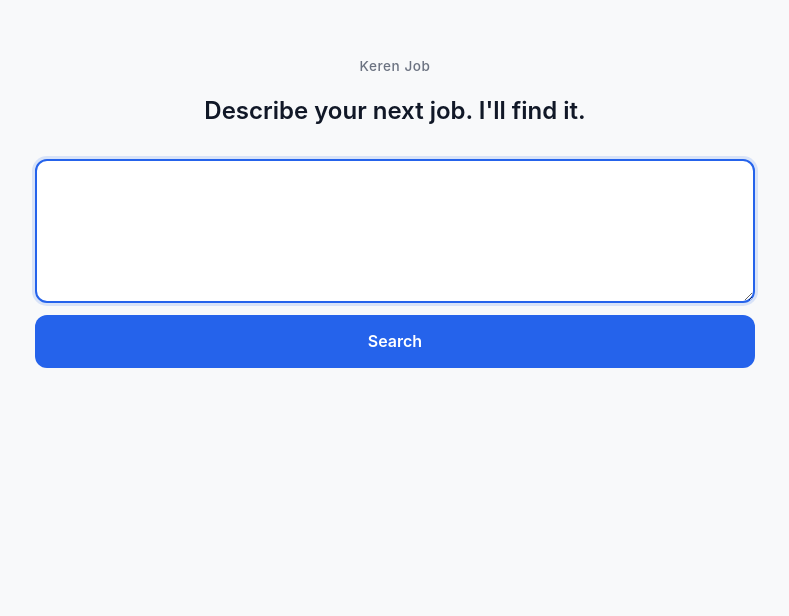
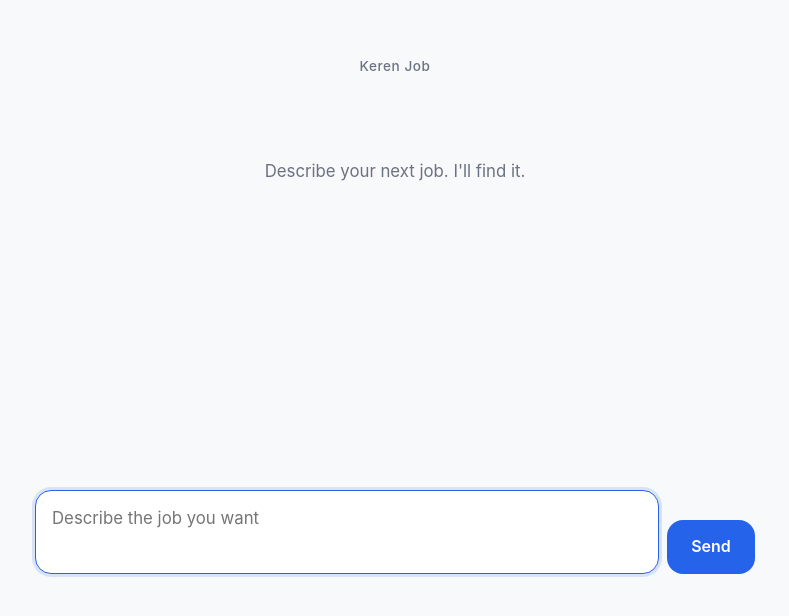
Before and after one commit to danieliyahu1/keren-job, a Spring Boot app: page / in a window 1280 px wide. Shown: the top 616 px of the page, without its empty margins (245-1034 px from the left). Run offline with Spring Boot 4, Linux system fonts and the light colour scheme.

Commit message:
feat: make the page read as an ongoing chat

```diff
--- a/src/main/resources/static/css/app.css
+++ b/src/main/resources/static/css/app.css
@@ -29,15 +29,6 @@ h1 {
     text-align: center;
     margin-bottom: 16px;
     letter-spacing: 0.04em;
-}
-
-.headline {
-    font-size: 1.5rem;
-    font-weight: 600;
-    color: #111827;
-    text-align: center;
-    margin-bottom: 32px;
-    line-height: 1.4;
 }
 
 form {
@@ -95,9 +86,7 @@ button:disabled {
 }
 
 #loading {
-    margin-top: 24px;
-    text-align: center;
-    color: #6b7280;
+    margin: 0 0 4px;
 }
 
 .htmx-indicator {
@@ -118,10 +107,6 @@ button:disabled {
     50% { opacity: 0.4; }
 }
 
-#loading.htmx-indicator {
-    animation: pulse 1.4s ease-in-out infinite;
-}
-
 #validation-message {
     margin-top: 12px;
     padding: 12px 16px;
@@ -139,8 +124,20 @@ button:disabled {
 .conversation {
     display: flex;
     flex-direction: column;
-    gap: 16px;
-    margin-top: 32px;
+    gap: 12px;
+    margin: 24px 0 16px;
+    min-height: 45vh;
+}
+
+.empty-state {
+    padding: 56px 8px;
+    color: #6b7280;
+    font-size: 1.05rem;
+    text-align: center;
+}
+
+.empty-state[hidden] {
+    display: none;
 }
 
 .turn {
@@ -160,17 +157,54 @@ button:disabled {
     padding: 12px 16px;
     color: #fff;
     background: #2563eb;
-    border-radius: 14px;
+    border-radius: 16px 16px 4px 16px;
     white-space: pre-wrap;
     overflow-wrap: anywhere;
 }
 
 .turn-assistant .bubble {
     width: 100%;
-    padding: 24px;
+    max-width: 92%;
+    padding: 20px 22px;
     background: #fff;
     border: 1px solid #e4e4e7;
-    border-radius: 12px;
+    border-radius: 16px 16px 16px 4px;
+    overflow-wrap: anywhere;
+}
+
+.turn-assistant .bubble.typing {
+    width: auto;
+    color: #6b7280;
+    font-size: 0.9rem;
+    animation: pulse 1.4s ease-in-out infinite;
+}
+
+.composer {
+    position: sticky;
+    bottom: 0;
+    flex-direction: row;
+    align-items: flex-end;
+    gap: 8px;
+    padding: 12px 0 16px;
+    background: #f8f9fa;
+}
+
+.composer textarea {
+    flex: 1;
+    min-height: 52px;
+    max-height: 140px;
+    padding: 14px 16px;
+    border-width: 1px;
+    border-radius: 16px;
+    resize: none;
+}
+
+.composer button {
+    width: auto;
+    min-width: 88px;
+    min-height: 52px;
+    padding: 14px 20px;
+    border-radius: 16px;
 }
 
 .response-body {
@@ -299,10 +333,6 @@ button:disabled {
         min-height: 110px;
     }
 
-    .response-wrapper {
-        padding: 28px 28px;
-    }
-
     .response-body {
         font-size: 1.05rem;
         line-height: 1.75;
--- a/src/main/resources/templates/index.html
+++ b/src/main/resources/templates/index.html
@@ -10,34 +10,42 @@
 <body>
     <main>
         <h1>Keren Job</h1>
-        <p class="headline">Describe your next job. I'll find it.</p>
-        <form hx-post="/api/search"
-              hx-target="#conversation"
-              hx-swap="beforeend"
-              hx-indicator="#loading">
-            <textarea name="query"
-                      rows="4"
-                      autofocus></textarea>
-            <button type="submit">Search</button>
-        </form>
+
+        <div id="conversation" class="conversation">
+            <p id="empty-state" class="empty-state">Describe your next job. I'll find it.</p>
+        </div>
 
         <div id="loading" class="htmx-indicator">
-            <p>Looking for your next job&hellip;</p>
+            <div class="turn turn-assistant">
+                <div class="bubble typing">Looking for your next job&hellip;</div>
+            </div>
         </div>
 
         <div id="validation-message" hidden>
             <p>Please describe the job you are looking for.</p>
         </div>
 
-        <div id="conversation"></div>
+        <form id="composer"
+              class="composer"
+              hx-post="/api/search"
+              hx-target="#conversation"
+              hx-swap="beforeend"
+              hx-indicator="#loading">
+            <textarea name="query"
+                      rows="2"
+                      autofocus
+                      placeholder="Describe the job you want"></textarea>
+            <button type="submit">Send</button>
+        </form>
     </main>
 
     <script>
-        var form = document.querySelector("form");
+        var form = document.getElementById("composer");
         var button = form.querySelector("button");
         var textarea = form.querySelector("textarea");
         var validationMessage = document.getElementById("validation-message");
         var conversation = document.getElementById("conversation");
+        var emptyState = document.getElementById("empty-state");
 
         function scrollToLatest() {
             window.scrollTo({ top: document.body.scrollHeight, behavior: "smooth" });
@@ -51,6 +59,9 @@
             bubble.textContent = text;
             turn.appendChild(bubble);
             conversation.appendChild(turn);
+            if (emptyState) {
+                emptyState.hidden = true;
+            }
         }
 
         form.addEventListener("submit", function (event) {
@@ -60,7 +71,7 @@
                 return;
             }
             appendUserMessage(textarea.value);
-            textarea.value = "";
+            validationMessage.hidden = true;
             document.querySelectorAll(".question-card:not(.answered)")
                 .forEach(function (card) { card.classList.add("answered"); });
             scrollToLatest();
@@ -70,17 +81,28 @@
             validationMessage.hidden = true;
         });
 
+        textarea.addEventListener("keydown", function (event) {
+            if (event.key === "Enter" && !event.shiftKey && !event.isComposing) {
+                event.preventDefault();
+                form.requestSubmit();
+            }
+        });
+
         document.body.addEventListener("htmx:beforeRequest", function (event) {
             if (event.detail.elt !== form) {
                 return;
             }
             button.disabled = true;
-            button.textContent = "Searching\u2026";
+            button.textContent = "Sending\u2026";
         });
 
-        document.body.addEventListener("htmx:afterRequest", function () {
+        document.body.addEventListener("htmx:afterRequest", function (event) {
+            // The value must survive until htmx reads the form; clear it once the request is out.
+            if (event.detail.elt === form) {
+                textarea.value = "";
+            }
             button.disabled = false;
-            button.textContent = "Search";
+            button.textContent = "Send";
             scrollToLatest();
         });
     </script>
```
Also changed, not shown: 1 other file.
